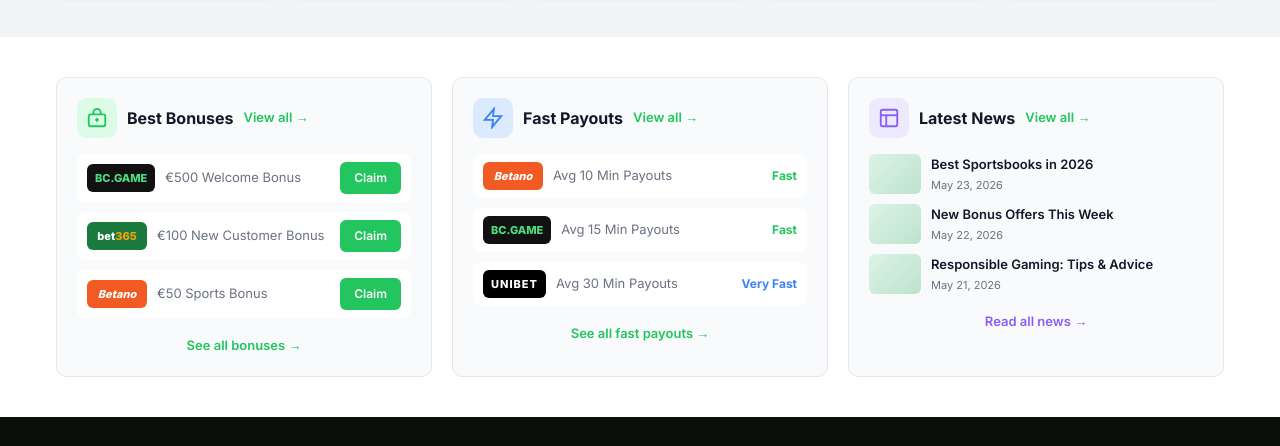
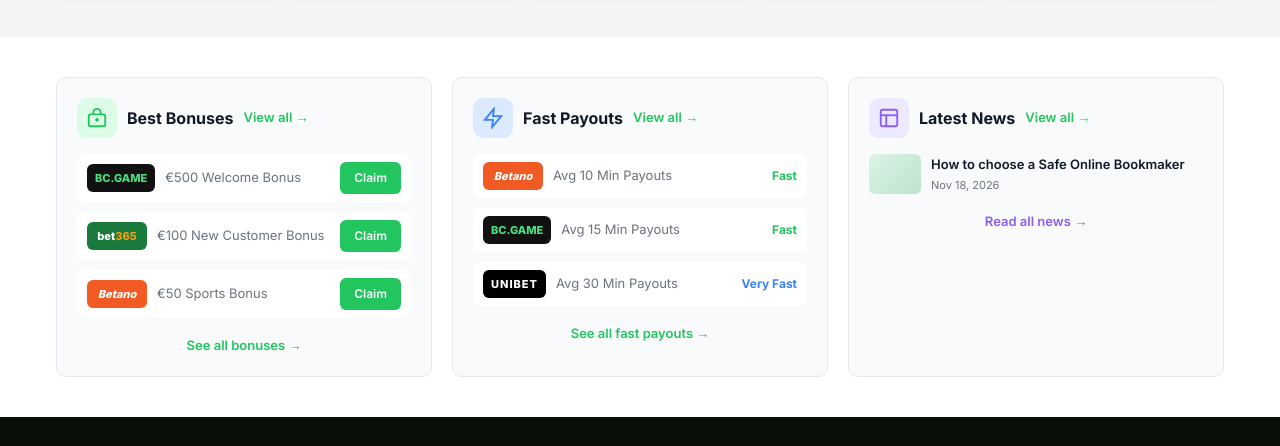
Before and after one commit to Pithczonehq/pitchzoneprohq, a plain HTML site: page index.html in a window 1280 px wide. Shown: the part 858-1304 px from the top of the page. Drawn offline with Linux system fonts and the light colour scheme.

Commit message:
Removed non excsisted news

```diff
--- a/index.html
+++ b/index.html
@@ -263,25 +263,25 @@
           <a href="news.html" class="view-all">View all →</a>
         </div>
         <div class="news-rows">
-          <div class="news-item">
+          <!-- <div class="news-item">
             <div class="news-thumb"></div>
             <div>
               <p class="news-title">Best Sportsbooks in 2026</p>
               <p class="news-date">May 23, 2026</p>
             </div>
-          </div>
-          <div class="news-item">
+          </div> -->
+          <!-- <div class="news-item">
             <div class="news-thumb"></div>
             <div>
               <p class="news-title">New Bonus Offers This Week</p>
               <p class="news-date">May 22, 2026</p>
             </div>
-          </div>
+          </div> -->
           <div class="news-item">
             <div class="news-thumb"></div>
             <div>
-              <p class="news-title">Responsible Gaming: Tips &amp; Advice</p>
-              <p class="news-date">May 21, 2026</p>
+              <p class="news-title">How to choose a Safe Online Bookmaker</p>
+              <p class="news-date">Nov 18, 2026</p>
             </div>
           </div>
         </div>
```
